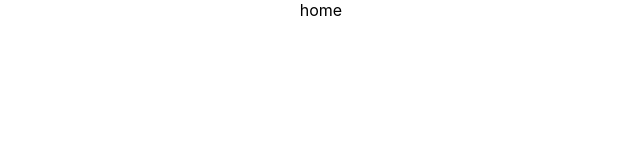
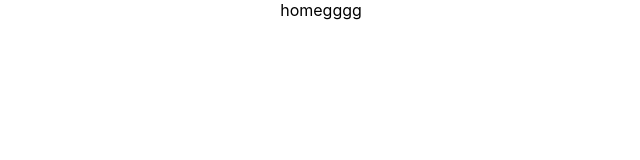
Before and after one commit to akashsdk/developer-info, a React (Create React App) app: page / in a window 1280 px wide. Shown: the top 160 px of the page, without its empty margins (319-959 px from the left). Built offline with nearby package versions, Linux system fonts and the light colour scheme.

Commit message:
Update home.js

```diff
--- a/src/Screen/home.js
+++ b/src/Screen/home.js
@@ -2,6 +2,6 @@ import React from 'react'
 
 export default function home() {
   return (
-    <div>home</div>
+    <div>homegggg</div>
   )
 }
```
